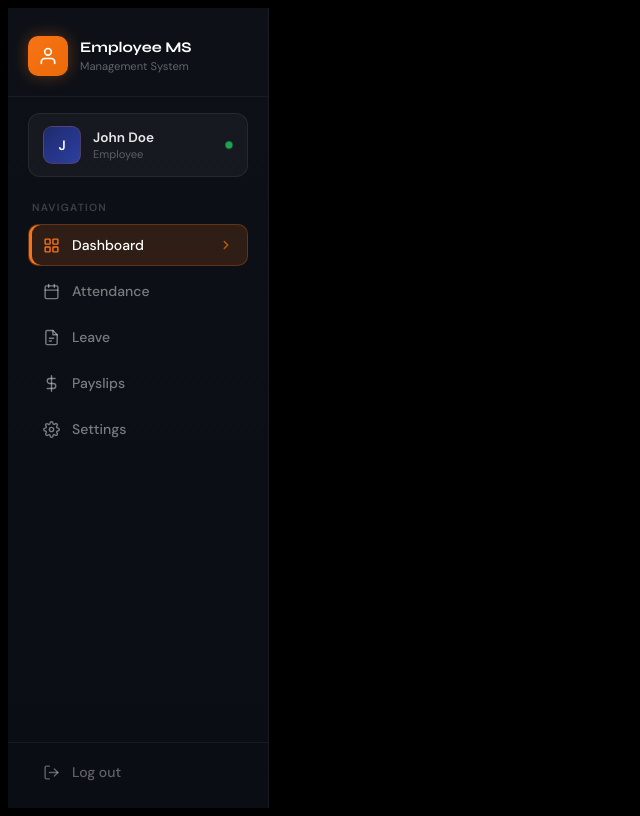
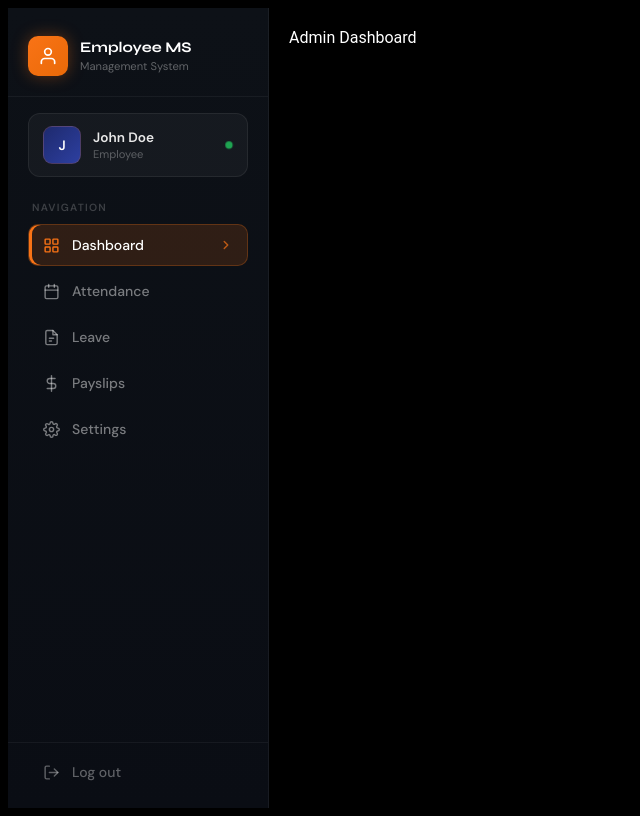
Before and after one commit to aniKet0753/Employee-Management-System, a Next.js app in the folder apps/web/: page /employe/dashboard in a window 1280 px wide. Shown: the whole page, without its empty margins (0-640 px from the left). Built offline with nearby package versions, Linux system fonts and the light colour scheme.

Commit message:
admin Dashboard

```diff
--- a/apps/web/app/employe/dashboard/page.tsx
+++ b/apps/web/app/employe/dashboard/page.tsx
@@ -21,11 +21,14 @@ export default function EmployeeDashboard() {
     setloading(false);
   },[])
 
+
   return (
     <div style={{ height: "100vh", display: "flex" }}>
       <Sidebar />
       <div />
+      <div style={{color:"white" , marginLeft:"20px" , marginTop:"20px", fontFamily:"Roboto"}}>Admin Dashboard</div>
       {loading && <p  style={{fontSize:"50px" , fontFamily:"Roboto",color:"white"}}>Loading....</p>}
     </div>
+
   );
 }
```
